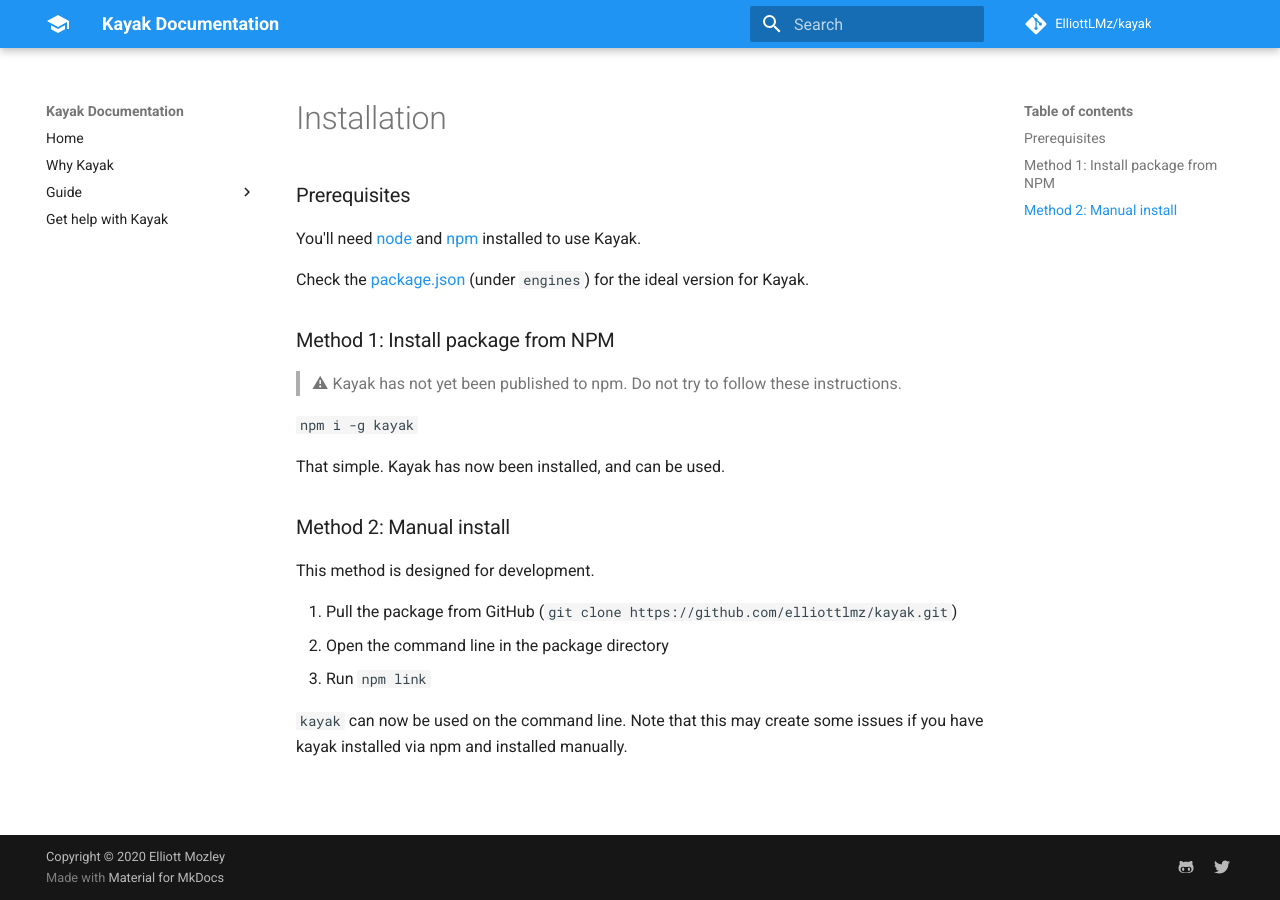
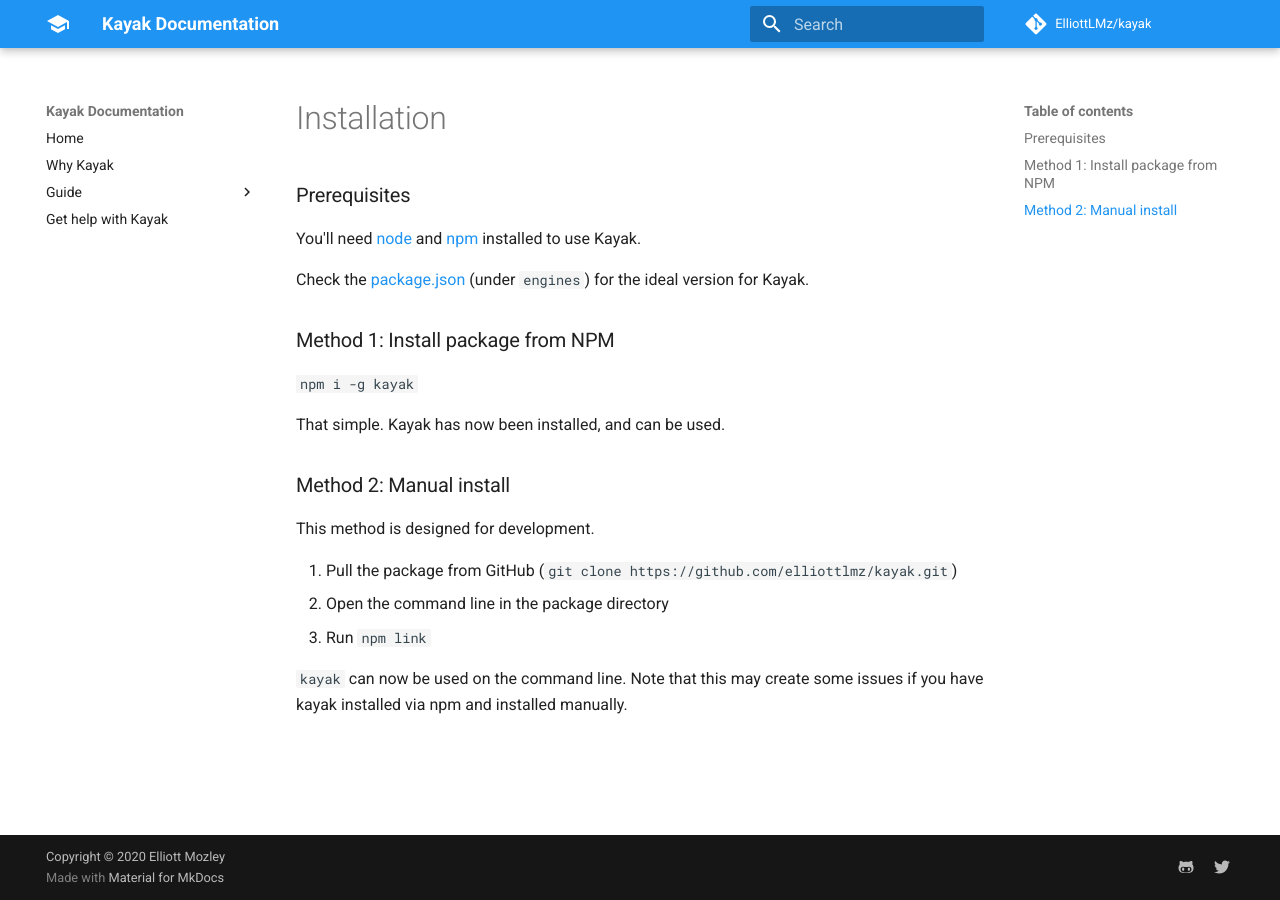
Before and after one commit to hotflex/kayak, an MkDocs documentation site: the page built from docs/guide/installation.md, in a window 1280 px wide. Built offline with MkDocs 1.6.1 and Material for MkDocs 9.7.7, drawn with Linux system fonts in a browser that asks for light colours; comment, search, counter and statistics services are not loaded.

Commit message:
Prepare for NPM publish

```diff
--- a/docs/guide/installation.md
+++ b/docs/guide/installation.md
@@ -11,9 +11,6 @@
 Check the [package.json](/package.json) (under `engines`) for the ideal version for Kayak.
 
 ### Method 1: Install package from NPM
-
-> ⚠ Kayak has not yet been published to npm.
-> Do not try to follow these instructions.
 
 `npm i -g kayak`
 
--- a/package.json
+++ b/package.json
@@ -1,6 +1,6 @@
 {
 	"name": "kayak",
-	"version": "0.0.1",
+	"version": "0.1.0",
 	"description": "Rotriever-style package manager for Roblox",
 	"keywords": [],
 	"homepage": "https://github.com/elliottlmz/kayak#readme",
```
